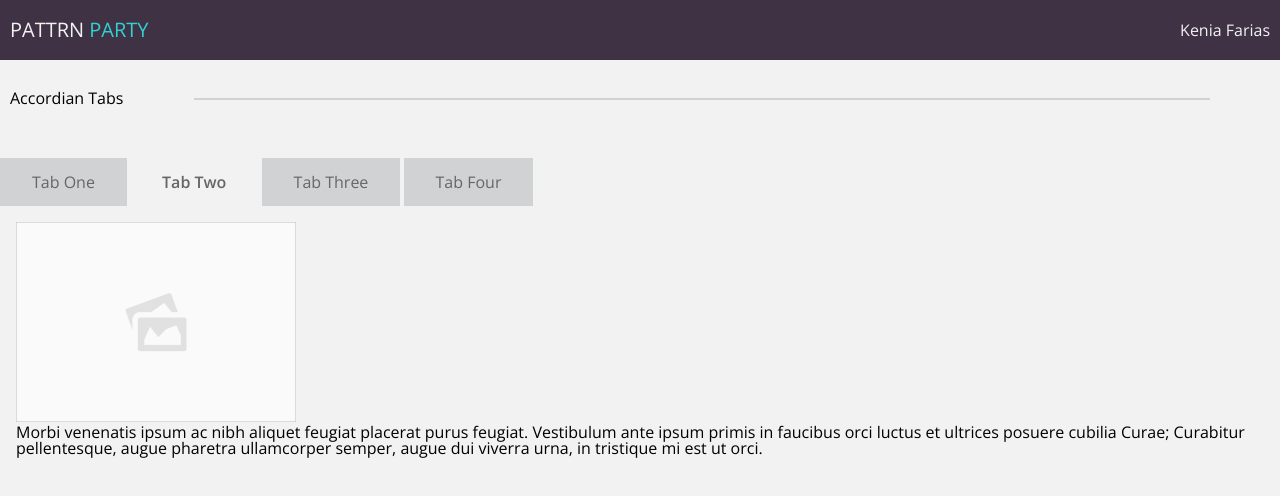
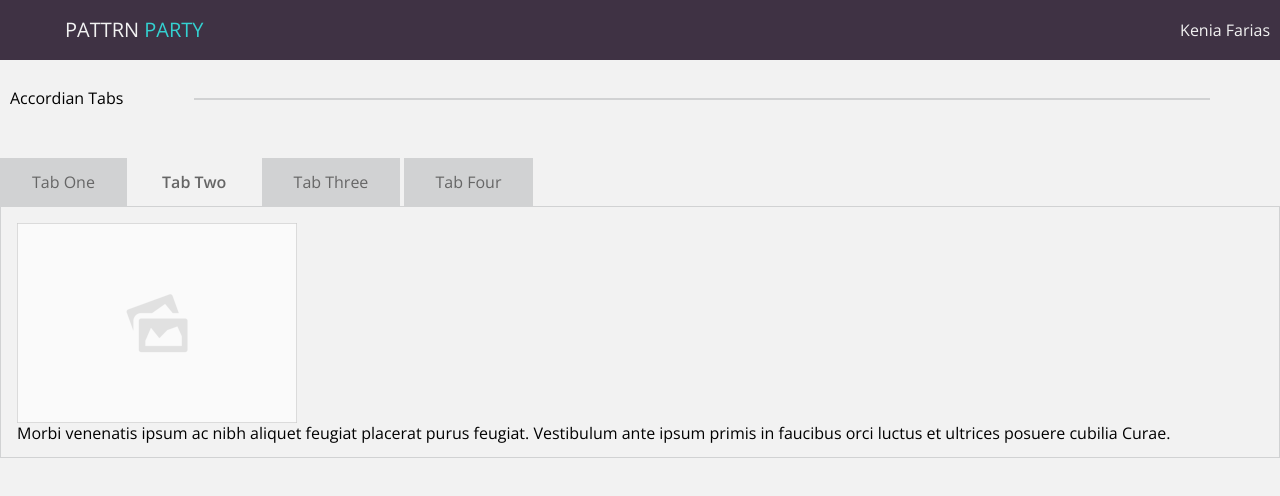
Before and after one commit to kfarias/pattern-party, a website: page index.html in a window 1280 px wide. Both pictures are taken after a click on the label "Tab Two". Drawn offline with nearby package versions, Linux system fonts and the light colour scheme.

Commit message:
adds some more to accordian tabs

```diff
--- a/index.html
+++ b/index.html
@@ -24,8 +24,6 @@
             <img class="placeholder-img" src="./images/Placeholder-image.png">
             <h1 class="tab-text">Ut eleifend porttitor nisi, nec convallis sem imperdiet et. Suspendisse a enim purus.
               Cras mi eros, luctus in placerat ut, ultricies a neque. Vivamus eget sem tortor.
-              Nullam urna turpis, cursus eu dignissim vitae, euismod id ante.
-              Cum sociis natoque penatibus et magnis dis parturient montes, nascetur ridiculus mus.
             </h1>
         </div>
           <input type="radio" name="tabs" id="tabtwo">
@@ -33,9 +31,7 @@
         <div class="tab">
           <img class="placeholder-img" src="./images/Placeholder-image.png">
           <h1 class="tab-text">Morbi venenatis ipsum ac nibh aliquet feugiat placerat purus feugiat.
-             Vestibulum ante ipsum primis in faucibus orci luctus et ultrices posuere cubilia Curae;
-              Curabitur pellentesque, augue pharetra ullamcorper semper, augue dui viverra urna,
-              in tristique mi est ut orci.
+             Vestibulum ante ipsum primis in faucibus orci luctus et ultrices posuere cubilia Curae.
           </h1>
         </div>
           <input type="radio" name="tabs" id="tabthree">
@@ -43,8 +39,7 @@
         <div class="tab">
           <img class="placeholder-img" src="./images/Placeholder-image.png">
           <h1 class="tab-text">Mauris at aliquet erat. Vestibulum malesuada, lacus ac adipiscing varius,
-            nisl metus adipiscing est, a congue justo nunc ut nulla. Cras vulputate, enim et mattis interdum,
-            neque arcu molestie augue, vitae euismod libero dui nec dui. In pharetra consequat vehicula.
+            nisl metus adipiscing est, a congue justo nunc ut nulla.
           </h1>
         </div>
           <input type="radio" name="tabs" id="tabfour">
@@ -52,10 +47,7 @@
         <div class="tab">
           <img class="placeholder-img" src="./images/Placeholder-image.png">
           <h1 class="tab-text">Morbi venenatis ipsum ac nibh aliquet feugiat placerat purus feugiat.
-            Vestibulum ante ipsum primis in faucibus orci luctus et ultrices posuere cubilia Curae;
-             Curabitur pellentesque, augue pharetra ullamcorper semper, augue dui viverra urna, in tristique
-              mi est ut orci. Mauris at aliquet erat. Vestibulum malesuada, lacus ac adipiscing varius,
-               nisl metus adipiscing est, a congue justo nunc ut nulla
+            Vestibulum ante ipsum primis in faucibus orci luctus et ultrices posuere cubilia Curae.
           </h1>
         </div>
       </div>
--- a/styles.css
+++ b/styles.css
@@ -22,7 +22,7 @@ hr {
   color: #F2F2F2;
   font-weight: 300;
   font-size: 20px;
-  margin-left: 10px;
+  margin-left: 65px;
 }
 
 .party {
@@ -43,7 +43,8 @@ hr {
 
 .tabs {
   margin-top: 50px;
-  margin-right: 10px;
+  margin-left: auto;
+  margin-right: auto;
   display: -webkit-box;
   display: -webkit-flex;
   display: -ms-flexbox;
@@ -102,6 +103,9 @@ hr {
   display: block;
 }
 
+.tab {
+  border: 1px solid #D1D2D3;
+}
 
 @media (max-width: 480px) {
     body {
```
